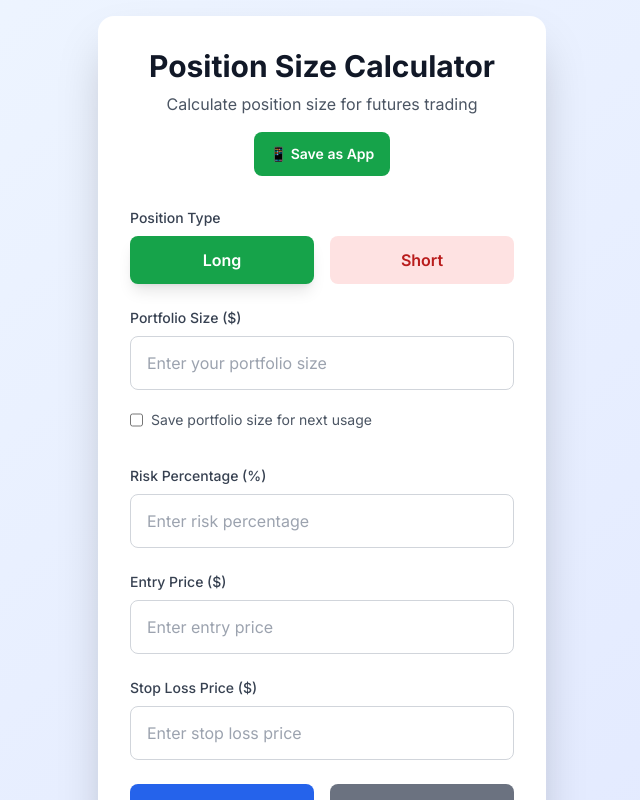
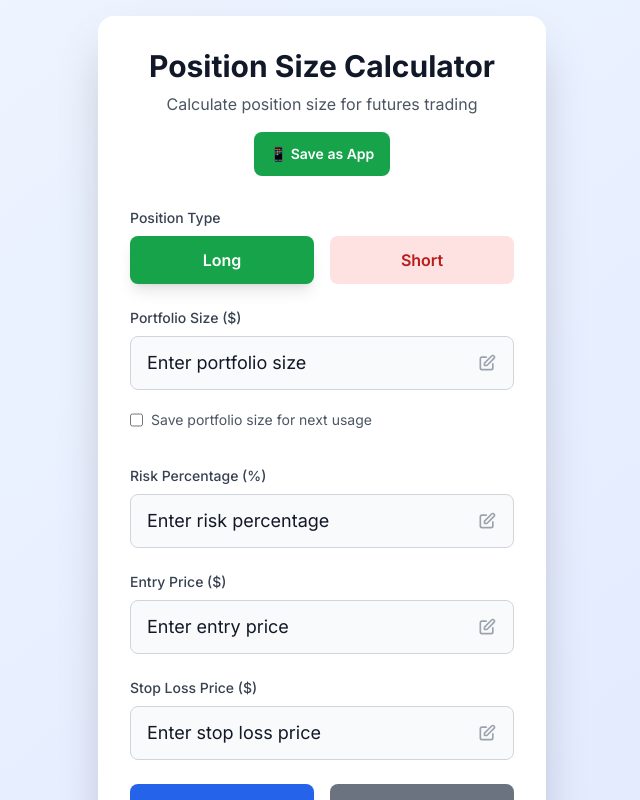
Before and after one commit to superv1sion/position-size, a Next.js app: page / in a window 1280 px wide. Shown: the top 800 px of the page, without its empty margins (318-958 px from the left). Built offline with nearby package versions, Linux system fonts and the light colour scheme.

Commit message:
inputs improvement

```diff
--- a/app/page.tsx
+++ b/app/page.tsx
@@ -17,6 +17,17 @@ export default function Home() {
     const [showInstallButton, setShowInstallButton] = useState(false)
     const [userEngaged, setUserEngaged] = useState(false)
     const [isMobile, setIsMobile] = useState(false)
+    const [isPortfolioEditing, setIsPortfolioEditing] = useState(false)
+    const [isRiskPercentageEditing, setIsRiskPercentageEditing] = useState(false)
+    const [isEntryPriceEditing, setIsEntryPriceEditing] = useState(false)
+    const [isStopLossEditing, setIsStopLossEditing] = useState(false)
+
+    // Format number with spaces every 3 digits
+    const formatNumberWithSpaces = (value: string) => {
+        if (!value) return ''
+        const numericValue = value.replace(/\D/g, '') // Remove non-digits
+        return numericValue.replace(/\B(?=(\d{3})+(?!\d))/g, ' ')
+    }
 
     // Load saved portfolio size and checkbox state from local storage on component mount
     useEffect(() => {
@@ -351,14 +362,40 @@ The automatic install prompt may not appear in development mode.`);
                         <label className="block text-sm font-medium text-gray-700 dark:text-gray-300 mb-2">
                             Portfolio Size ($)
                         </label>
+                        {isPortfolioEditing ? (
                             <input
                                 type="number"
                                 value={portfolioSize}
                                 onChange={(e) => setPortfolioSize(e.target.value)}
+                                onBlur={() => setIsPortfolioEditing(false)}
+                                onKeyDown={(e) => {
+                                    if (e.key === 'Enter') {
+                                        setIsPortfolioEditing(false)
+                                    }
+                                }}
                                 className="w-full px-4 py-3 border border-gray-300 dark:border-gray-600 rounded-lg focus:ring-2 focus:ring-blue-500 focus:border-transparent dark:bg-gray-700 dark:text-white text-lg"
                                 placeholder="Enter your portfolio size"
                                 inputMode="numeric"
+                                autoFocus
                             />
+                        ) : (
+                            <div
+                                className="w-full px-4 py-3 border border-gray-300 dark:border-gray-600 rounded-lg bg-gray-50 dark:bg-gray-700 text-lg cursor-pointer hover:bg-gray-100 dark:hover:bg-gray-600 transition-colors duration-200 flex items-center justify-between"
+                                onClick={() => setIsPortfolioEditing(true)}
+                            >
+                                <span className="text-gray-900 dark:text-white">
+                                    {portfolioSize ? `$${formatNumberWithSpaces(portfolioSize)}` : 'Enter portfolio size'}
+                                </span>
+                                <svg
+                                    className="w-5 h-5 text-gray-400 hover:text-gray-600 dark:hover:text-gray-300"
+                                    fill="none"
+                                    stroke="currentColor"
+                                    viewBox="0 0 24 24"
+                                >
+                                    <path strokeLinecap="round" strokeLinejoin="round" strokeWidth={2} d="M11 5H6a2 2 0 00-2 2v11a2 2 0 002 2h11a2 2 0 002-2v-5m-1.414-9.414a2 2 0 112.828 2.828L11.828 15H9v-2.828l8.586-8.586z" />
+                                </svg>
+                            </div>
+                        )}
                         <div className="mt-2">
                             <label className="flex items-center text-sm text-gray-600 dark:text-gray-400">
                                 <input
@@ -376,42 +413,120 @@ The automatic install prompt may not appear in development mode.`);
                         <label className="block text-sm font-medium text-gray-700 dark:text-gray-300 mb-2">
                             Risk Percentage (%)
                         </label>
+                        {isRiskPercentageEditing ? (
                             <input
                                 type="number"
                                 value={percentageToRisk}
                                 onChange={(e) => setPercentageToRisk(e.target.value)}
+                                onBlur={() => setIsRiskPercentageEditing(false)}
+                                onKeyDown={(e) => {
+                                    if (e.key === 'Enter') {
+                                        setIsRiskPercentageEditing(false)
+                                    }
+                                }}
                                 className="w-full px-4 py-3 border border-gray-300 dark:border-gray-600 rounded-lg focus:ring-2 focus:ring-blue-500 focus:border-transparent dark:bg-gray-700 dark:text-white text-lg"
                                 placeholder="Enter risk percentage"
                                 inputMode="numeric"
+                                autoFocus
                             />
+                        ) : (
+                            <div
+                                className="w-full px-4 py-3 border border-gray-300 dark:border-gray-600 rounded-lg bg-gray-50 dark:bg-gray-700 text-lg cursor-pointer hover:bg-gray-100 dark:hover:bg-gray-600 transition-colors duration-200 flex items-center justify-between"
+                                onClick={() => setIsRiskPercentageEditing(true)}
+                            >
+                                <span className="text-gray-900 dark:text-white">
+                                    {percentageToRisk ? `${percentageToRisk}%` : 'Enter risk percentage'}
+                                </span>
+                                <svg
+                                    className="w-5 h-5 text-gray-400 hover:text-gray-600 dark:hover:text-gray-300"
+                                    fill="none"
+                                    stroke="currentColor"
+                                    viewBox="0 0 24 24"
+                                >
+                                    <path strokeLinecap="round" strokeLinejoin="round" strokeWidth={2} d="M11 5H6a2 2 0 00-2 2v11a2 2 0 002 2h11a2 2 0 002-2v-5m-1.414-9.414a2 2 0 112.828 2.828L11.828 15H9v-2.828l8.586-8.586z" />
+                                </svg>
+                            </div>
+                        )}
                     </div>
 
                     <div>
                         <label className="block text-sm font-medium text-gray-700 dark:text-gray-300 mb-2">
                             Entry Price ($)
                         </label>
+                        {isEntryPriceEditing ? (
                             <input
                                 type="number"
                                 value={entryPrice}
                                 onChange={(e) => setEntryPrice(e.target.value)}
+                                onBlur={() => setIsEntryPriceEditing(false)}
+                                onKeyDown={(e) => {
+                                    if (e.key === 'Enter') {
+                                        setIsEntryPriceEditing(false)
+                                    }
+                                }}
                                 className="w-full px-4 py-3 border border-gray-300 dark:border-gray-600 rounded-lg focus:ring-2 focus:ring-blue-500 focus:border-transparent dark:bg-gray-700 dark:text-white text-lg"
                                 placeholder="Enter entry price"
                                 inputMode="numeric"
+                                autoFocus
                             />
+                        ) : (
+                            <div
+                                className="w-full px-4 py-3 border border-gray-300 dark:border-gray-600 rounded-lg bg-gray-50 dark:bg-gray-700 text-lg cursor-pointer hover:bg-gray-100 dark:hover:bg-gray-600 transition-colors duration-200 flex items-center justify-between"
+                                onClick={() => setIsEntryPriceEditing(true)}
+                            >
+                                <span className="text-gray-900 dark:text-white">
+                                    {entryPrice ? `$${formatNumberWithSpaces(entryPrice)}` : 'Enter entry price'}
+                                </span>
+                                <svg
+                                    className="w-5 h-5 text-gray-400 hover:text-gray-600 dark:hover:text-gray-300"
+                                    fill="none"
+                                    stroke="currentColor"
+                                    viewBox="0 0 24 24"
+                                >
+                                    <path strokeLinecap="round" strokeLinejoin="round" strokeWidth={2} d="M11 5H6a2 2 0 00-2 2v11a2 2 0 002 2h11a2 2 0 002-2v-5m-1.414-9.414a2 2 0 112.828 2.828L11.828 15H9v-2.828l8.586-8.586z" />
+                                </svg>
+                            </div>
+                        )}
                     </div>
 
                     <div>
                         <label className="block text-sm font-medium text-gray-700 dark:text-gray-300 mb-2">
                             Stop Loss Price ($)
                         </label>
+                        {isStopLossEditing ? (
                             <input
                                 type="number"
                                 value={stopLossPrice}
                                 onChange={(e) => setStopLossPrice(e.target.value)}
+                                onBlur={() => setIsStopLossEditing(false)}
+                                onKeyDown={(e) => {
+                                    if (e.key === 'Enter') {
+                                        setIsStopLossEditing(false)
+                                    }
+                                }}
                                 className="w-full px-4 py-3 border border-gray-300 dark:border-gray-600 rounded-lg focus:ring-2 focus:ring-blue-500 focus:border-transparent dark:bg-gray-700 dark:text-white text-lg"
                                 placeholder="Enter stop loss price"
                                 inputMode="numeric"
+                                autoFocus
                             />
+                        ) : (
+                            <div
+                                className="w-full px-4 py-3 border border-gray-300 dark:border-gray-600 rounded-lg bg-gray-50 dark:bg-gray-700 text-lg cursor-pointer hover:bg-gray-100 dark:hover:bg-gray-600 transition-colors duration-200 flex items-center justify-between"
+                                onClick={() => setIsStopLossEditing(true)}
+                            >
+                                <span className="text-gray-900 dark:text-white">
+                                    {stopLossPrice ? `$${formatNumberWithSpaces(stopLossPrice)}` : 'Enter stop loss price'}
+                                </span>
+                                <svg
+                                    className="w-5 h-5 text-gray-400 hover:text-gray-600 dark:hover:text-gray-300"
+                                    fill="none"
+                                    stroke="currentColor"
+                                    viewBox="0 0 24 24"
+                                >
+                                    <path strokeLinecap="round" strokeLinejoin="round" strokeWidth={2} d="M11 5H6a2 2 0 00-2 2v11a2 2 0 002 2h11a2 2 0 002-2v-5m-1.414-9.414a2 2 0 112.828 2.828L11.828 15H9v-2.828l8.586-8.586z" />
+                                </svg>
+                            </div>
+                        )}
                         {portfolioSize && percentageToRisk && (
                             <p className="text-sm text-red-600 dark:text-red-400 mt-2 font-medium">
                                 If price hits stop loss based on the above parameters, this would result in a ${((parseFloat(portfolioSize) * parseFloat(percentageToRisk)) / 100).toFixed(2)} loss.
```
Lines whose indentation alone changed are shown as unchanged.
